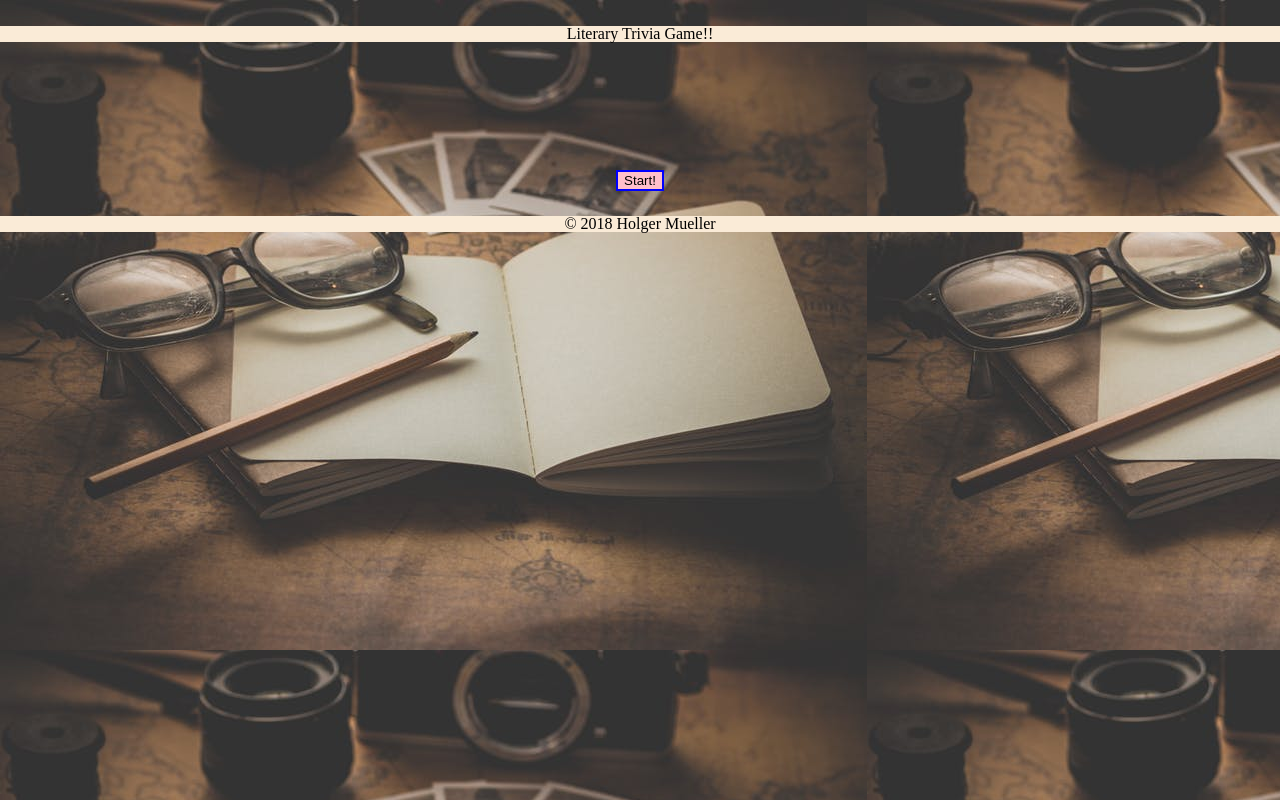
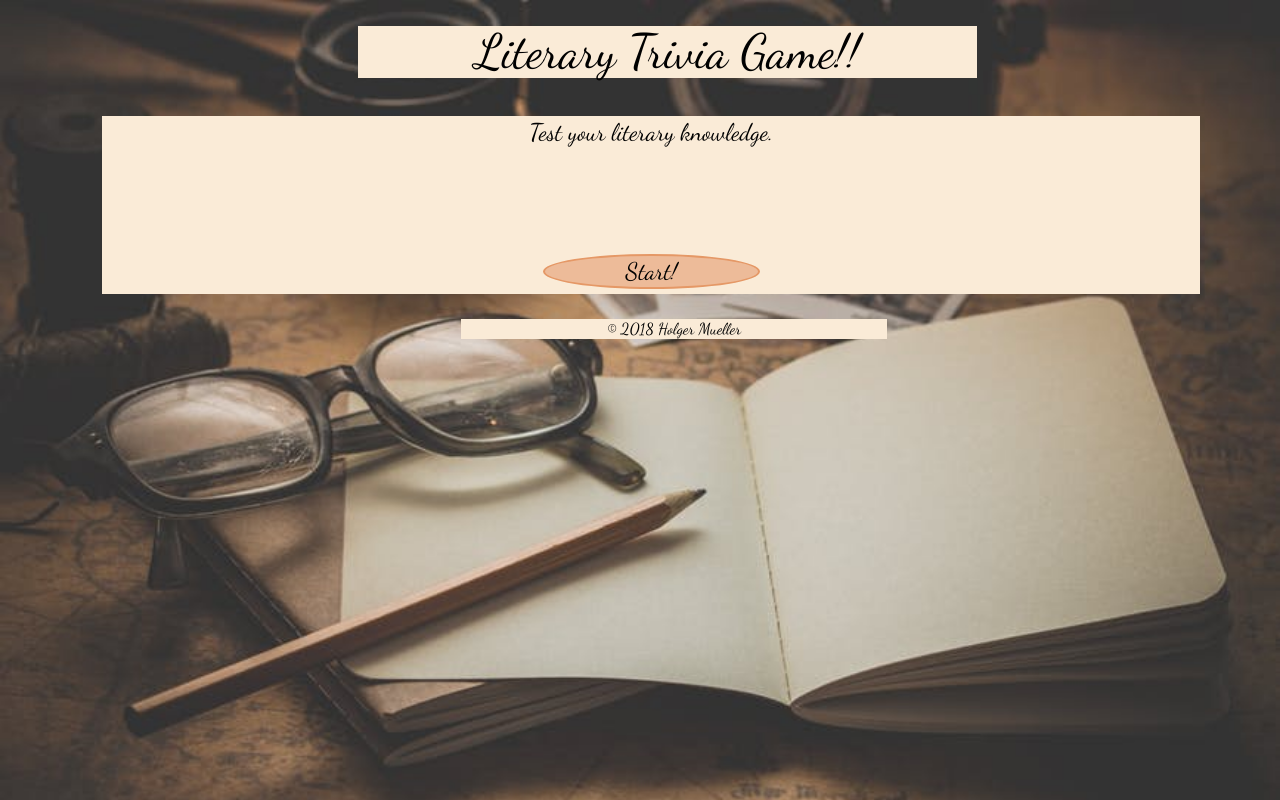
Before and after one commit to Holgermueller/TriviaGame, a website: page index.html in a window 1280 px wide. Drawn offline with nearby package versions, Linux system fonts and the light colour scheme.

Commit message:
finished styling

```diff
--- a/Assets/css/style.less
+++ b/Assets/css/style.less
@@ -1,26 +1,82 @@
 //color palette
+@background-color: antiquewhite;
+//fonts
+@mainfont: 'Dancing Script', cursive;
 
 
 //global
 body {
     background-image: url('../images/pennpaper-269810.jpeg');
     text-align: center;
+    background-size: cover;
 }
 
 //header
-.name {
-    background: antiquewhite;
-    margin-top: 2%;
+h1 {
+    font-family: @mainfont;
+    font-size: 3em;
+    padding: 2px;
 }
 
-#start {
+h2, h3 {
+    padding: 8px;
+}
+
+.p-style {
+    font-family: @mainfont;
+    font-size: 1.5em;
+}
+
+.wrong, .correct {
+    font-family: @mainfont;
+    font-size: 2.5em;
+}
+
+.name {
+    background: @background-color;
+    margin-top: 2%;
+    width: 48%;
+    margin-left: 28%;
+}
+
+.quiz-wrapper {
+    margin-top: 3%;
+    background: @background-color;
+    padding: 5px;
+    width: 85%;
+    margin-left: 8%;
+}
+
+.timer {
+    font-family: @mainfont;
+    font-size: 1.5em;
+}
+
+.start {
     margin-top: 10%;
-    background: pink;
-    border: 2px solid blue;
+    background: #EDBB99;
+    border: 2px solid #E59866;
+    border-radius: 50%;
+    width: 20%;
+    font-family: @mainfont;
+    font-size: 1.5em;
+}
+
+button:hover {
+    background: ghostwhite;
+}
+
+.answer-button {
+    display: block;
+    margin: 3px 0 3px 49%;
 }
 
 //footer
 .footer {
-    background-color: antiquewhite;
+    background-color: @background-color;
     margin-top: 2%;
+    font-family: @mainfont;
+    padding: 2px;
+    width: 33%;
+    margin-left: 36%;
 }
--- a/Assets/javascript/app.js
+++ b/Assets/javascript/app.js
@@ -187,7 +187,7 @@ let triviaGame = {
     answeredWrong: function () {
         this.wrong++;
         clearInterval(window.time);
-        quizPanel.html("<h2>WRONG!!</h2>");
+        quizPanel.html("<h2 class='wrong'>WRONG!!</h2>");
         quizPanel.append("<h3> The correct answer was: " + quizQuestions[this.presentQuestion].correctAnswer + "</h3>");
         if (this.presentQuestion === quizQuestions.length - 1) {
             setTimeout(this.getResults.bind(this), 3 * 1000);
@@ -199,7 +199,7 @@ let triviaGame = {
     answeredRight: function () {
         clearInterval(window.time);
         this.correct++;
-        quizPanel.html("<h2>Correct!!!</h2>");
+        quizPanel.html("<h2 class='correct'>Correct!!!</h2>");
 
         if (this.presentQuestion === quizQuestions.length - 1) {
             setTimeout(this.getResults.bind(this), 3 * 1000);
@@ -226,6 +226,6 @@ $(document).on("click", ".answer-button", function (e) {
 });
 
 $(document).on("click", "#start", function () {
-    $("#wrapperTwo").prepend("<h2>Time Left: <span id='counter-number'>180</span>Seconds</h2>");
+    $("#wrapperTwo").prepend("<h2 class='timer'>Time Left: <span id='counter-number'>180</span> Seconds</h2>");
     triviaGame.loadQuestions.bind(triviaGame)();
 });
--- a/gruntfile.js
+++ b/gruntfile.js
@@ -15,7 +15,8 @@ module.exports = function(grunt){
             files: ['assets/**/*.less'],
             tasks: ['less'],
             options: {
-                nospawn: true,
+                spawn: false,
+                reload: true,
                 livereload: true
             }
         }
--- a/index.html
+++ b/index.html
@@ -22,9 +22,10 @@
 
     <div id="wrapper">
         <h1 class="name">Literary Trivia Game!!</h1>
-        <div id="wrapperTwo">
+        <div id="wrapperTwo" class="quiz-wrapper">
             <div id="quizBody">
-                <button id="start">Start!</button>
+                <p class="p-style">Test your literary knowledge.</p>
+                <button id="start" class="start">Start!</button>
             </div>
         </div>
     </div>
```
Also changed, not shown: Assets/css/style.css.
